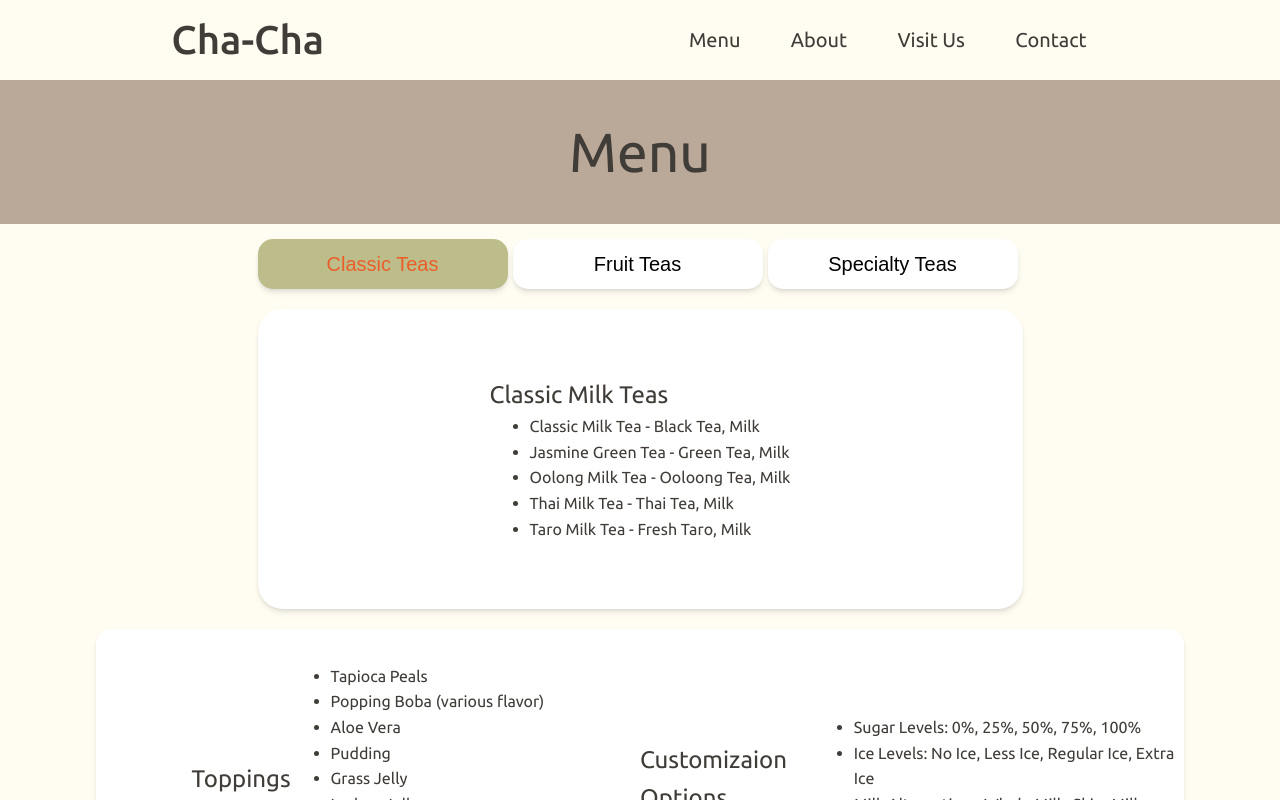
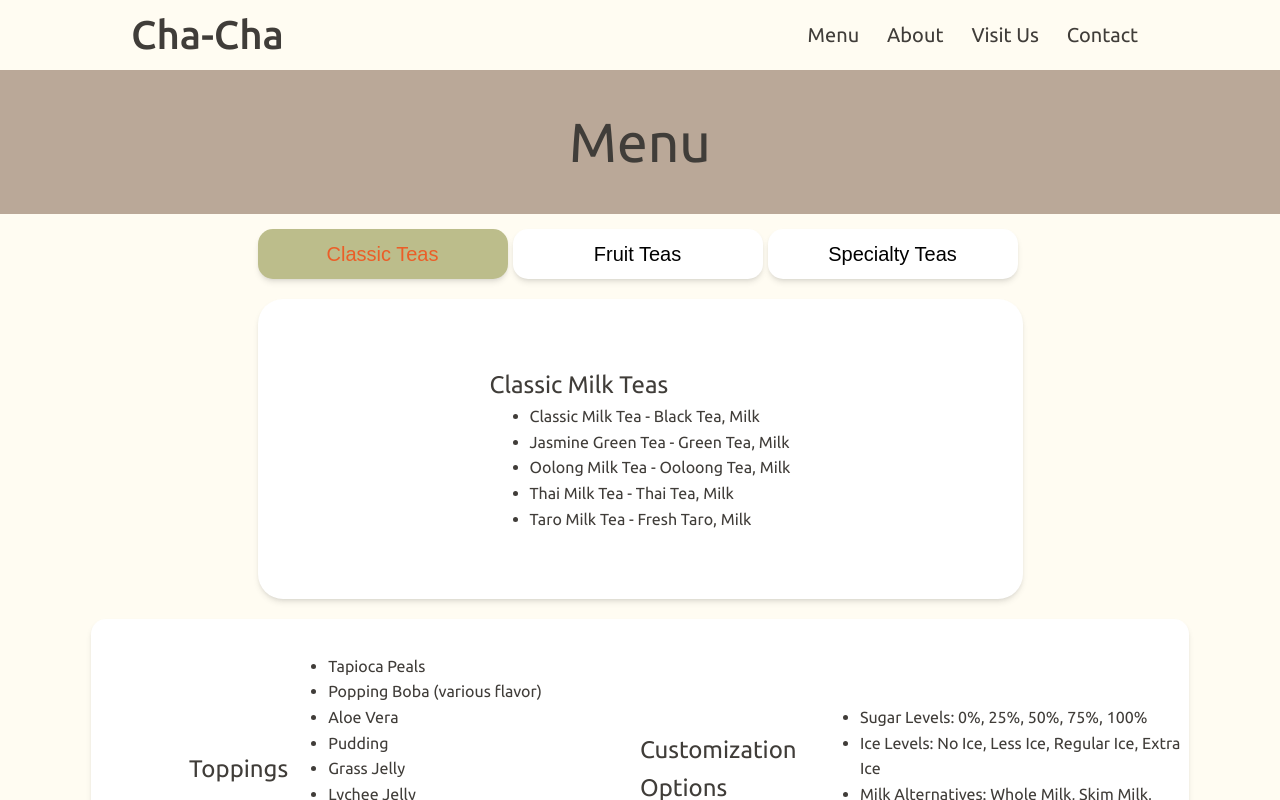
Before and after one commit to kibapika/ChaCha-BBT, a Vue app: page /menu in a window 1280 px wide. Shown: the top 800 px of the page. Built offline with nearby package versions, Linux system fonts and the light colour scheme.

Commit message:
edited header

```diff
--- a/src/App.vue
+++ b/src/App.vue
@@ -26,6 +26,7 @@ import social from './components/SocialNav.vue'
 
 <template>
   <header>
+    <div class="headerDiv">
       <router-link to="/home"><h1 class="title">Cha-Cha</h1></router-link>
       <nav class="navBar">
         <router-link to="/menu">Menu</router-link>
@@ -34,6 +35,7 @@ import social from './components/SocialNav.vue'
         <router-link to="/location">Visit Us</router-link>
         <router-link to="/contact">Contact</router-link>
       </nav>
+    </div>
   </header>
   <main>
     <router-view />
@@ -49,11 +51,16 @@ import social from './components/SocialNav.vue'
 
 <style scoped>
 header {
-  line-height: 2;
+  display: flex;
+  justify-content: center;
+}
+
+.headerDiv {
+  width: 80%;
   display: flex;
   flex-direction: row;
-  place-items: center;
-  justify-content: space-around;
+  align-items: center;
+  justify-content: space-between;
 }
 
 .title {
--- a/src/views/ContactPg.vue
+++ b/src/views/ContactPg.vue
@@ -1,7 +1,23 @@
-<script setup>
-
-</script>
+<script setup></script>
 
 <template>
-    <h1>Contact</h1>
+  <section class="titleBox">
+    <h1 class="contactTitle">Contact</h1>
+  </section>
 </template>
+
+<style scoped>
+.titleBox {
+    background-color: #baa898;
+    display: flex;
+    justify-content: center;
+  }
+
+.contactTitle {
+    width: 80%;
+    height: 25dvh;
+    font-size: 50px;
+    display: flex;
+    align-items: center;
+}
+</style>
--- a/src/views/MenuPg.vue
+++ b/src/views/MenuPg.vue
@@ -65,7 +65,7 @@ export default {
         </ul>
       </section>
       <section class="menuCustomSec">
-        <h1>Customizaion Options</h1>
+        <h1>Customization Options</h1>
         <ul>
           <li>Sugar Levels: 0%, 25%, 50%, 75%, 100%</li>
           <li>Ice Levels: No Ice, Less Ice, Regular Ice, Extra Ice</li>
@@ -76,7 +76,7 @@ export default {
   </div>
 </template>
 
-<style>
+<style scoped>
 .menuTitle {
   background-color: #baa898;
   height: 18dvh;
```
Lines whose indentation alone changed are shown as unchanged.
